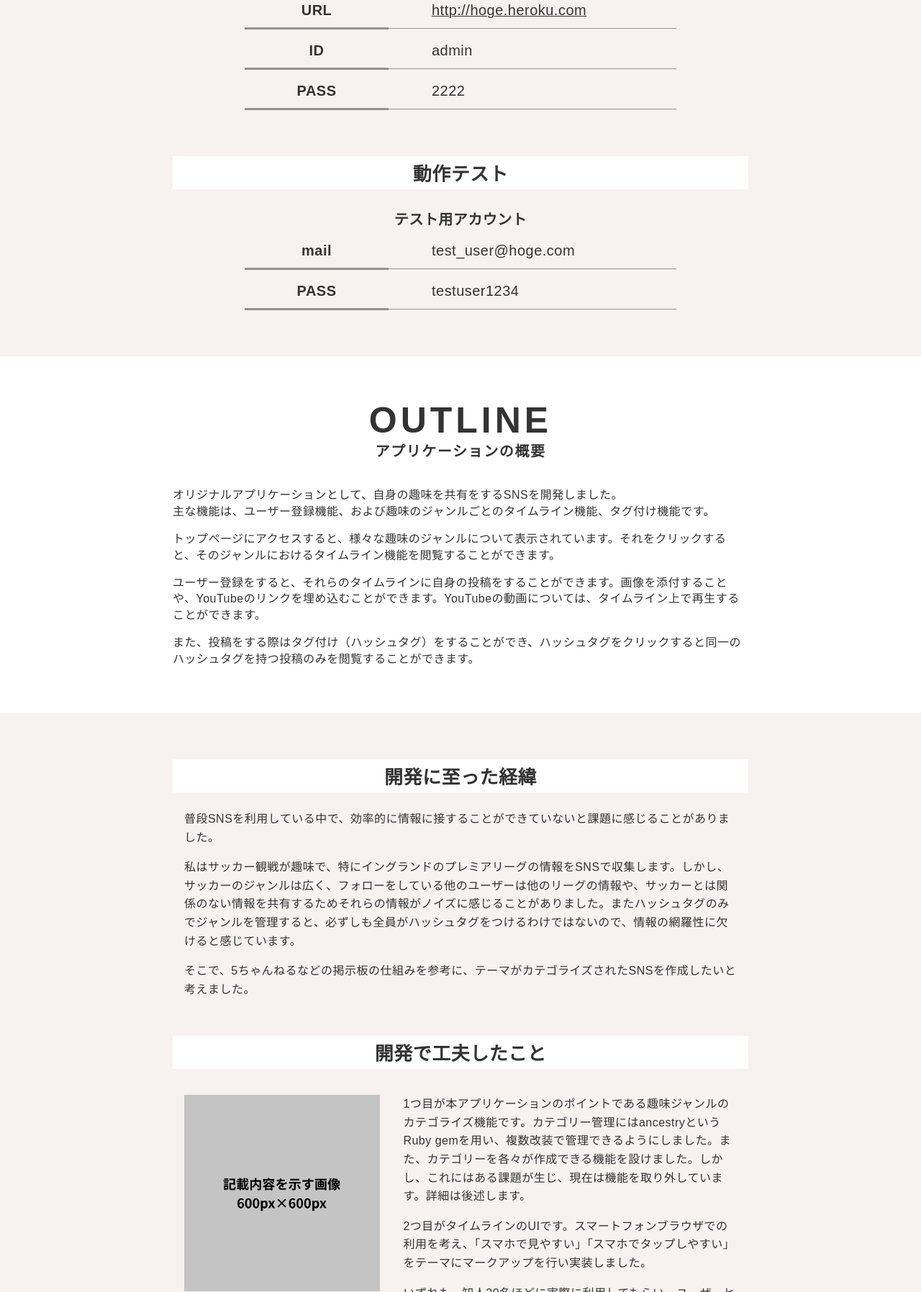
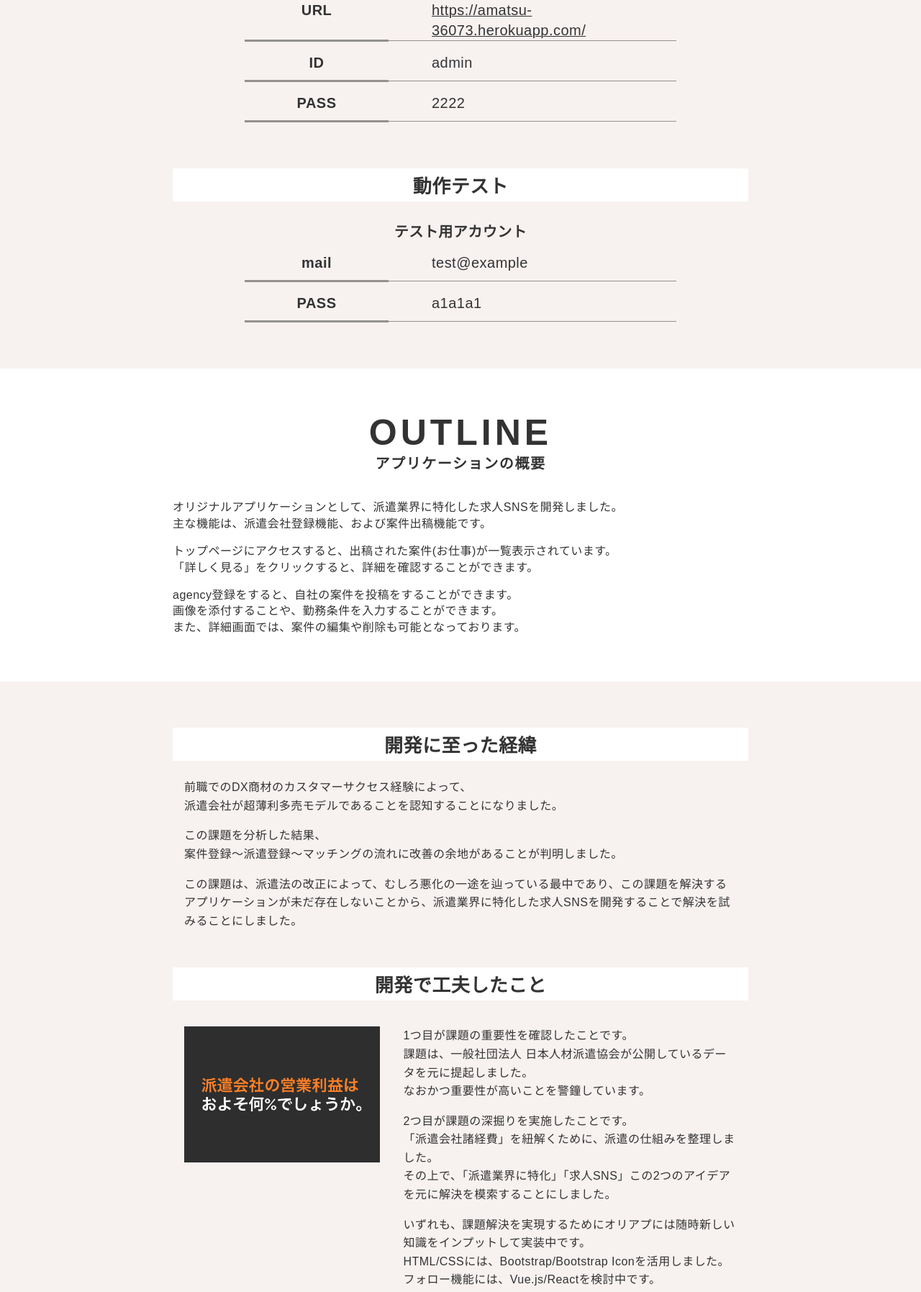
Before and after one commit to eiyahigaki/portfolio-site, a plain HTML site: page works/02.html in a window 1280 px wide. Shown: the part 1005-2800 px from the top of the page at 72% size. Drawn offline with nearby package versions, Linux system fonts and the light colour scheme.

Commit message:
ポートフォリオの更新

```diff
--- a/works/02.html
+++ b/works/02.html
@@ -13,7 +13,7 @@
           <h1>
             <a href="../">
               <!-- 記載番号：1 -->
-              <span class="header__logo-title">Tech Taro</span>
+              <span class="header__logo-title">Higaki Eiya</span>
               <span class="header__logo-sub">Portfolio</span>
             </a>
           </h1>
@@ -33,7 +33,7 @@
       <section class="p-work-firstview">
         <div class="section-inner">
           <!-- 記載番号：2（記載番号2は5行目にもあるので気をつけてください） -->
-          <h2>HOBCHA（趣味共有SNS）</h2>
+          <h2>Amatsu(派遣に特化した求人SNS)</h2>
           <div class="p-work-firstview__pict obj-fit-img">
             <!-- images/02に配置した、オリジナルアプリの画像（PC版）のパスを記載する -->
             <img src="../images/work/02/pict-work02-firstview_pc.jpg" class="show-pc">
@@ -43,9 +43,9 @@
           <div class="p-work-firstview__text-area">
             <h3 class="p-work-firstview__text-titile">開発環境</h3>
             <!-- 記載番号：3 -->
-            <p class="p-work-firstview__text">Ruby / Ruby on Rails / MySQL / GitHub / Heroku / Visual Studio Code / Trello</p>
+            <p class="p-work-firstview__text">Ruby / Ruby on Rails / MySQL / GitHub / Heroku / Visual Studio Code</p>
             <!-- 記載番号：4 -->
-            <p class="p-work-firstview__text-link"><a href="__URL__" target="_blank">https://github.com/XXXXXX/xxxxxx</a></p>
+            <p class="p-work-firstview__text-link"><a href="https://github.com/eiyahigaki/amatsu.git" target="_blank">https://github.com/eiyahigaki/amatsu.git</a></p>
           </div>
         </div>
       </section>
@@ -63,7 +63,7 @@
                 <tr>
                   <th>URL</th>
                   <!-- 記載番号：6 -->
-                  <td><a href="__URL__" target="_blank">http://hoge.heroku.com</a></td>
+                  <td><a href="https://amatsu-36073.herokuapp.com/" target="_blank">https://amatsu-36073.herokuapp.com/</a></td>
                 </tr>
                 <tr>
                   <th>ID</th>
@@ -84,12 +84,12 @@
                 <tr>
                   <th>mail</th>
                   <!-- 記載番号：9 -->
-                  <td>test_user@hoge.com</td>
+                  <td>test@example</td>
                 </tr>
                 <tr>
                   <th>PASS</th>
                   <!-- 記載番号：10 -->
-                  <td>testuser1234</td>
+                  <td>a1a1a1</td>
                 </tr>
               </table>
             </li>
@@ -105,18 +105,15 @@
             <!-- 記載番号：11 -->
             <div class="p-work-outline__text">
               <p>
-                オリジナルアプリケーションとして、自身の趣味を共有をするSNSを開発しました。
+                オリジナルアプリケーションとして、派遣業界に特化した求人SNSを開発しました。
                 <br>
-                主な機能は、ユーザー登録機能、および趣味のジャンルごとのタイムライン機能、タグ付け機能です。
+                主な機能は、派遣会社登録機能、および案件出稿機能です。
               </p>
               <p>
-                トップページにアクセスすると、様々な趣味のジャンルについて表示されています。それをクリックすると、そのジャンルにおけるタイムライン機能を閲覧することができます。
+                トップページにアクセスすると、出稿された案件(お仕事)が一覧表示されています。<br>「詳しく見る」をクリックすると、詳細を確認することができます。
               </p>
               <p>
-                ユーザー登録をすると、それらのタイムラインに自身の投稿をすることができます。画像を添付することや、YouTubeのリンクを埋め込むことができます。YouTubeの動画については、タイムライン上で再生することができます。
-              </p>
-              <p>
-                また、投稿をする際はタグ付け（ハッシュタグ）をすることができ、ハッシュタグをクリックすると同一のハッシュタグを持つ投稿のみを閲覧することができます。
+                agency登録をすると、自社の案件を投稿をすることができます。<br>画像を添付することや、勤務条件を入力することができます。<br>また、詳細画面では、案件の編集や削除も可能となっております。
               </p>
             </div>
           </div>
@@ -130,13 +127,13 @@
               <!-- 記載番号：12 -->
               <div class="p-work-about__item-block">
                 <p>
-                  普段SNSを利用している中で、効率的に情報に接することができていないと課題に感じることがありました。
+                  前職でのDX商材のカスタマーサクセス経験によって、<br>派遣会社が超薄利多売モデルであることを認知することになりました。
                 </p>
                 <p>
-                  私はサッカー観戦が趣味で、特にイングランドのプレミアリーグの情報をSNSで収集します。しかし、サッカーのジャンルは広く、フォローをしている他のユーザーは他のリーグの情報や、サッカーとは関係のない情報を共有するためそれらの情報がノイズに感じることがありました。またハッシュタグのみでジャンルを管理すると、必ずしも全員がハッシュタグをつけるわけではないので、情報の網羅性に欠けると感じています。
+                  この課題を分析した結果、<br>案件登録〜派遣登録〜マッチングの流れに改善の余地があることが判明しました。
                 </p>
                 <p>
-                  そこで、5ちゃんねるなどの掲示板の仕組みを参考に、テーマがカテゴライズされたSNSを作成したいと考えました。
+                  この課題は、派遣法の改正によって、むしろ悪化の一途を辿っている最中であり、この課題を解決するアプリケーションが未だ存在しないことから、派遣業界に特化した求人SNSを開発することで解決を試みることにしました。
                 </p>
               </div>
             </li>
@@ -145,18 +142,24 @@
               <div class="p-work-about__item-block p-work-about__item-block-2column">
                 <div class="p-work-about__item-block-pict obj-fit-img">
                   <!-- images/02に配置した、記載内容を表す画像のパスを記載する -->
-                  <img src="../images/work/02/pict-work02-about-dammy.jpg">
+                  <img src="../images/work/02/pict-work02-about01.png">
                 </div>
                 <!-- 記載番号：13 -->
                 <div class="p-work-about__item-block-text">
                   <p>
-                    1つ目が本アプリケーションのポイントである趣味ジャンルのカテゴライズ機能です。カテゴリー管理にはancestryというRuby gemを用い、複数改装で管理できるようにしました。また、カテゴリーを各々が作成できる機能を設けました。しかし、これにはある課題が生じ、現在は機能を取り外しています。詳細は後述します。
+                    1つ目が課題の重要性を確認したことです。<br>
+                    課題は、一般社団法人 日本人材派遣協会が公開しているデータを元に提起しました。<br>
+                    なおかつ重要性が高いことを警鐘しています。<br>
                   </p>
                   <p>
-                    2つ目がタイムラインのUIです。スマートフォンブラウザでの利用を考え、「スマホで見やすい」「スマホでタップしやすい」をテーマにマークアップを行い実装しました。
+                    2つ目が課題の深掘りを実施したことです。<br>
+                    「派遣会社諸経費」を紐解くために、派遣の仕組みを整理しました。<br>
+                    その上で、「派遣業界に特化」「求人SNS」この2つのアイデアを元に解決を模索することにしました。<br>
                   </p>
                   <p>
-                    いずれも、知人20名ほどに実際に利用してもらい、ユーザーヒアリングを行いながら改善を行っています。
+                    いずれも、課題解決を実現するためにオリアプには随時新しい知識をインプットして実装中です。<br>
+                    HTML/CSSには、Bootstrap/Bootstrap Iconを活用しました。<br>
+                    フォロー機能には、Vue.js/Reactを検討中です。
                   </p>
                 </div>
               </div>
@@ -166,21 +169,17 @@
               <div class="p-work-about__item-block p-work-about__item-block-2column">
                 <div class="p-work-about__item-block-pict obj-fit-img">
                   <!-- images/02に配置した、記載内容を表す画像のパスを記載する -->
-                  <img src="../images/work/02/pict-work02-about-dammy.jpg">
+                  <img src="../images/work/02/pict-work02-about02.png">
                 </div>
                 <!-- 記載番号：14 -->
                 <div class="p-work-about__item-block-text">
                   <p>
-                    ActiveAdminなどを用いて、管理機能を設けたいと考えています。理由は2つあります。
+                    現在は、案件出稿機能を実装中です。今後は以下の段階を予定しております。
                   </p>
                   <p>
-                    1つ目が、SNSというサービスの特性上、不適切な投稿を削除できるようにしておく必要があるためです。
+                    求職者管理、Client管理、コメント投稿、フォロー機能、リクエスト機能の実装
                   </p>
-                  <p>
-                    2つ目が、趣味ジャンルの修正追加を容易に行うためです。前述のとおり、ユーザーにカテゴリーを作成する機能を設けていましたが削除をしました。これは、ユーザーが好き勝手にカテゴリーを登録できてしまうと、重複の可能性があるためです。
-                    <br>
-                    そこで、ユーザーに要望フォームで修正追加したいカテゴリーを投稿をしてもらい、運営側で追加する仕組みを考えています。その運用を実現するために管理機能が必要であると考えています。
-                  </p>
+
                 </div>
               </div>
             </li>
```
Also changed, not shown: index.html (+2 -2 lines), works/01.html (+13 -15 lines), images/work/02/pict-work02-about-dammy.jpg (deleted), images/work/02/pict-work02-about01.png (added), images/work/02/pict-work02-about02.png (added).
